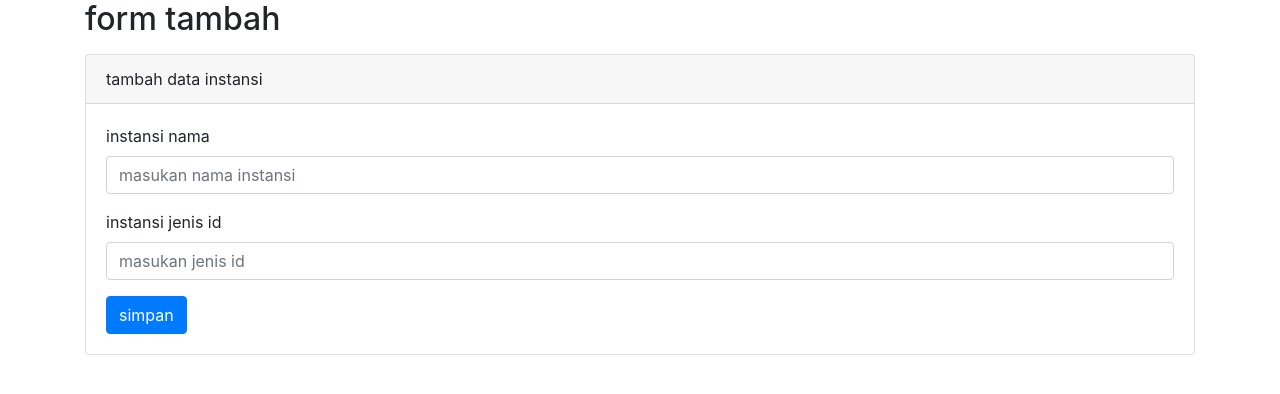
After one commit to AgungDwikar/Codeigniter3_CRUD, a CodeIgniter app: page /blajarprgmr/instansi/btn_tambah in a window 1280 px wide. The commit adds this page. Shown: the top 394 px of the page. Run offline with CodeIgniter, Linux system fonts and the light colour scheme; some libraries are stand-ins or nearby versions.

Commit message:
penambahan instansi

```diff
--- a/application/config/config.php
+++ b/application/config/config.php
@@ -23,7 +23,7 @@ defined('BASEPATH') OR exit('No direct script access allowed');
 | a PHP script and you can easily do that on your own.
 |
 */
-$config['base_url'] = 'http://localhost:8888/blajarprgmr/';
+$config['base_url'] = 'http://localhost/blajarprgmr/';
 
 /*
 |--------------------------------------------------------------------------
--- a/application/config/database.php
+++ b/application/config/database.php
@@ -75,10 +75,10 @@ $query_builder = TRUE;
 
 $db['default'] = array(
 	'dsn'	=> '',
-	'hostname' => 'localhost:3308',
+	'hostname' => 'localhost',
 	'username' => 'root',
 	'password' => '',
-	'database' => 'db_belajarci',//isi sesuai database
+	'database' => 'projekci_db',//isi sesuai database
 	'dbdriver' => 'mysqli',
 	'dbprefix' => '',
 	'pconnect' => FALSE,
--- /dev/null
+++ b/application/controllers/instansi.php
@@ -0,0 +1,72 @@
+<?php
+defined('BASEPATH') OR exit('No direct script access allowed');
+
+class instansi extends CI_Controller {
+    public function __construct()
+    {
+        parent::__construct();
+        $this->load->model('instansi_model');
+    }
+	public function index()
+	{
+        $data['judul']="Data Instansi";
+        $data['instansi'] = $this->instansi_model->get_data();
+        if ($this->input->post('keyword') ) {
+            $data['instansi'] = $this->instansi_model->cariDataInstansi();
+        }
+		$this->load->view('instansi_view',$data);
+	}
+    public function tambah()
+    {
+        $instansi_nama = $this->input->post('instansi_nama');
+        $instansi_jenis_id = $this->input->post('instansi_jenis_id');
+        $data = array(
+            'instansi_nama' => $instansi_nama,
+            'instansi_jenis_id' => $instansi_jenis_id
+        );
+            $this->instansi_model->tambah($data);
+            redirect('instansi');
+    }
+    public function btn_tambah()
+    {
+        $this->load->view('instansi_tambah');
+    }
+    public function get_ubah()
+    {
+    $instansi_id = $this->uri->segment(3);
+    $result = $this->instansi_model->get_id_instansi($instansi_id);
+    if($result->num_rows() > 0){
+        $i = $result->row_array();
+      $data = array(
+        'instansi_id' => $i['instansi_id'],
+        'instansi_nama' => $i['instansi_nama'],
+        'instansi_jenis_id' => $i['instansi_jenis_id'],
+      );
+      $this->load->view('instansi_ubah', $data);
+    }else{
+      echo "data tidak tersedia";
+    }
+}
+    public function ubah()
+    {
+        $instansi_id = $this->input->post('instansi_id');
+        $instansi_nama = $this->input->post('instansi_nama');
+        $instansi_jenis_id = $this->input->post('instansi_jenis_id');
+        $data = array(
+            'instansi_nama' => $instansi_nama,
+            'instansi_jenis_id' => $instansi_jenis_id
+        );
+        $this->instansi_model->ubah($instansi_id, $data);
+        redirect('instansi');
+    }
+
+    public function delete()
+
+    {
+        $instansi_id = $this->uri->segment(3);
+        $this->instansi_model->delete($instansi_id);
+        redirect('instansi');
+
+    }
+
+}
--- /dev/null
+++ b/application/models/instansi_model.php
@@ -0,0 +1,38 @@
+<?php
+defined('BASEPATH') OR exit('No direct script access allowed');
+
+class instansi_model extends CI_Controller {
+	public function get_data()
+	{
+        $result = $this->db->get('tb_instansi');
+        return $result;
+
+	}
+    public function tambah($data)
+    {
+        $this->db->insert('tb_instansi',$data);
+    }
+    public function get_id_instansi($instansi_id)
+    {
+        $query = $this->db->get_where('tb_instansi', array('instansi_id' =>$instansi_id) );
+        return $query;
+    }
+    public function ubah($instansi_id, $data)
+    {
+        $this->db->where('instansi_id',$instansi_id) ;
+      $this->db->update('tb_instansi', $data);
+    }
+    public function delete($instansi_id)
+    {
+        $this->db->where('instansi_id', $instansi_id);
+        $this->db->delete('tb_instansi');
+
+    }
+    public function cariDataInstansi(){
+        $keyword = $this->input->post('keyword', true);
+        $this->db->like('instansi_nama', $keyword);
+        $this->db->or_like('instansi_jenis_id', $keyword);
+        $result = $this->db->get('tb_instansi');
+        return $result;
+      }
+}
--- /dev/null
+++ b/application/views/instansi_tambah.php
@@ -0,0 +1,38 @@
+<!DOCTYPE html>
+<html lang="en">
+<head>
+    <meta charset="UTF-8">
+    <meta http-equiv="X-UA-Compatible" content="IE=edge">
+    <meta name="viewport" content="width=device-width, initial-scale=1.0">
+    <title>form tambah</title>
+    <link rel="stylesheet" href="<?php echo base_url('assets/css/bootstrap.min.css'); ?>">
+</head>
+<body>
+    <div class="container">
+    <h2>form tambah</h2>
+    <div class="row mt-3">
+        <div class="col-md-12">
+        <div class="card">
+        <div class="card-header">
+                tambah data instansi
+        </div>
+        <div class="card-body">
+            <form action="<?php echo site_url('instansi/tambah') ?>" method="POST">
+                <div class="form-group">
+                    <label >instansi nama</label>
+                    <input type="text" class="form-control" name="instansi_nama" placeholder="masukan nama instansi">
+                </div>
+                <div class="form-group">
+                    <label >instansi jenis id</label>
+                    <input type="text" class="form-control" name="instansi_jenis_id" placeholder="masukan jenis id">
+                </div>
+                <button type="submit" class="btn btn-primary">simpan</button>
+        </form>
+        </div>
+        </div>
+        </div>
+    </div>
+    </div>
+
+</body>
+</html>
--- a/application/views/pendaftar_view.php
+++ b/application/views/pendaftar_view.php
@@ -19,8 +19,8 @@
           <th>Email</th>
           <th>Umur</th>
           <th>Judul</th>
-          <th>pemrakarsa</th>
-          <th>Penganggung Jawab</th>
+          <th>Pemrakarsa</th>
+          <th>Penanggung Jawab</th>
           <th>Aksi</th>
         </tr>
       </thead>
```
Also changed, not shown: application/views/instansi_ubah.php (added, +38 -0 lines), application/views/instansi_view.php (added, +52 -0 lines).
